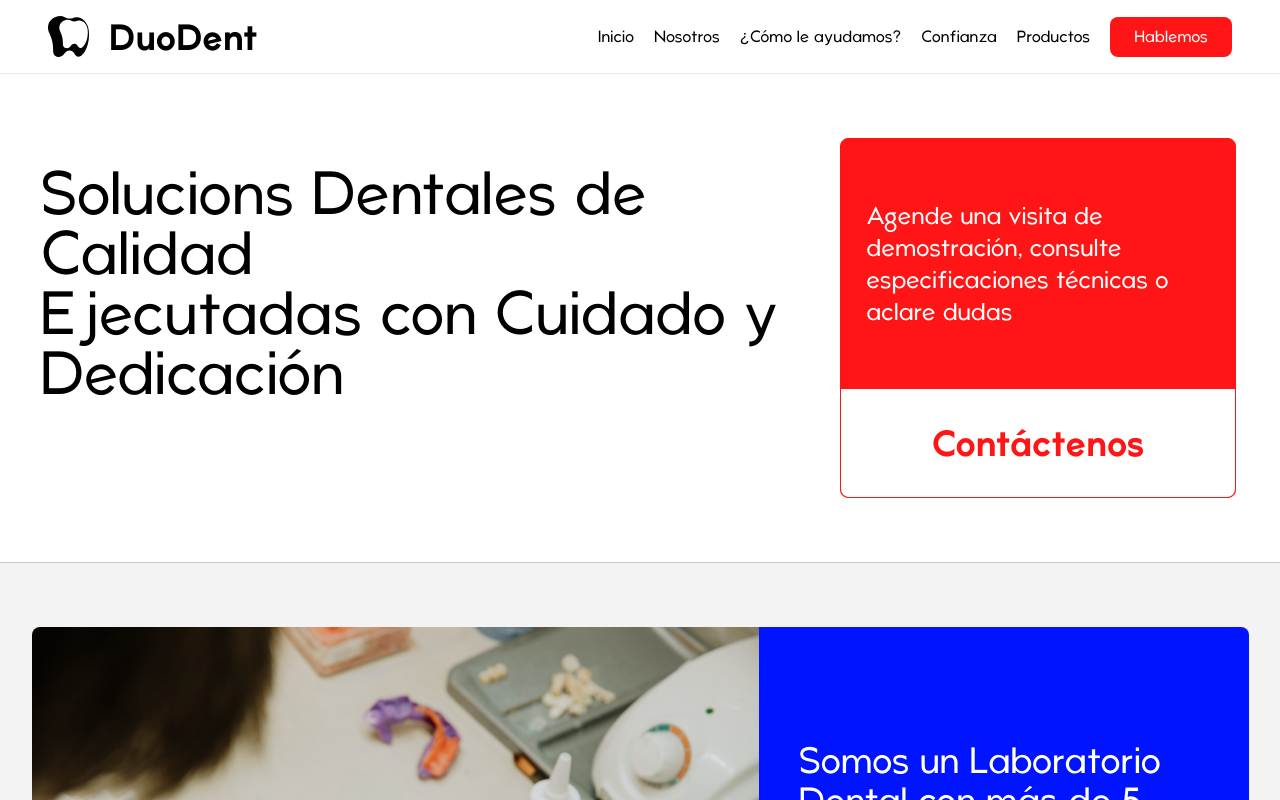
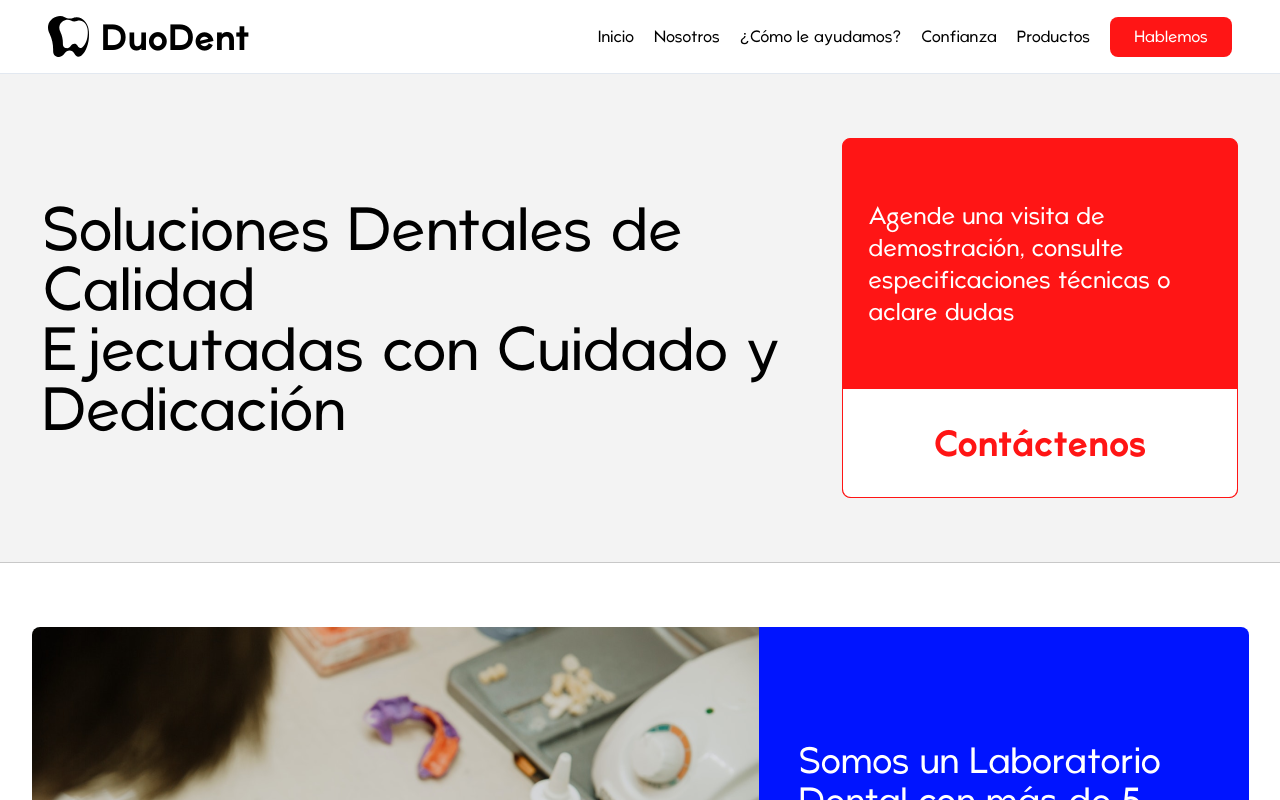
Before and after one commit to HyperMonkey3D/duodent-lab, a Next.js app: page / in a window 1280 px wide. Shown: the top 800 px of the page. Built offline with nearby package versions, Linux system fonts and the light colour scheme.

Commit message:
added form logic and general fixes

```diff
--- a/app/globals.css
+++ b/app/globals.css
@@ -5,6 +5,8 @@
 * {
   box-sizing: border-box;
 }
+
+
 
 html{
   scroll-behavior: smooth;
@@ -20,7 +22,8 @@ h2,
 h3,
 h4,
 p,
-q {
+q,
+small {
   padding: 0;
   margin: 0;
   font-family: "Atami", Arial, Helvetica, sans-serif ;
@@ -29,7 +32,9 @@ q {
 li,
 label,
 button,
-a {
+a,
+th,
+td {
   font-family: "Atami", Arial, Helvetica, sans-serif ;
 }
 
--- a/app/layout.tsx
+++ b/app/layout.tsx
@@ -16,7 +16,7 @@ export default function RootLayout({
   children: React.ReactNode
 }) {
   return (
-    <html lang="en">
+    <html lang="en" className="scroll-smooth">
        <body className={inter.className}>
        <Nav />
         {children}
--- a/components/common/Form.tsx
+++ b/components/common/Form.tsx
@@ -1,6 +1,4 @@
-import {useForm, SubmitHandler } from "react-hook-form"
-
-const Form = () => {
+import {useForm } from "react-hook-form"
 
 interface Inputs {
     name: string,
@@ -10,18 +8,24 @@ const Form = () => {
     message: string
 }
 
-    const {register, handleSubmit, watch, trigger, formState: {errors} } = useForm<Inputs>()
-    const onSubmit: SubmitHandler<Inputs> = async (e: any) => {
+const Form = () => {
+
+    const {
+            register,
+            trigger,
+            formState: {errors}
+        } = useForm<Inputs>()
+
+    const onSubmit  = async (e: any) => {
         const isValid = await trigger()
         if(!isValid){
          e.preventDefault()
         }
-
     }
 
     return(
         <form
-            onSubmit={()=>onSubmit}
+            onSubmit={onSubmit}
             className=" border-t border-duo-stroke"
             action="https://formsubmit.co/063a527649569214b50062bd7d089766"
             method="POST"
@@ -29,50 +33,52 @@ const Form = () => {
             <div className="py-6">
                 <h3 className="text-3xl text-duo-orange">O escríbanos</h3>
             </div>
-            <div className="w-full">
+            <div className="w-full h-fit bg-white mb-9">
                 <label htmlFor="" className="font-bold">Nombre</label>
                 <input
                     type="text"
-                    className="w-full py-2 border border-duo-stroke rounded-lg bg-duo-light-gray mb-9"
-                    {...register("name", {required: true, maxLength: 25})}
-
+                    className="w-full py-2 border border-duo-stroke rounded-lg bg-duo-light-gray "
+                    {...register("name", {required: true, maxLength: 35})}
                 />
+                {errors.name && (<small className="text-rose-600">Por favor ingrese los valores correctos (hasta 35 caracteres)</small>)}
             </div>
-                <div>
+                <div className="w-full h-fit bg-white mb-9">
                     <label htmlFor="" className="font-bold">Laboratorio</label>
                     <input
                         type="text"
-                        className="w-full py-2 border border-duo-stroke rounded-lg bg-duo-light-gray mb-9"
+                        className="w-full py-2 border border-duo-stroke rounded-lg bg-duo-light-gray "
                         {...register("lab", {required: true, maxLength: 40})}
                     />
-
+                        {errors.lab && (<small className="text-rose-600">Por favor ingrese los valores correctos</small>)}
                 </div>
-                <div>
+                <div className="w-full h-fit bg-white  mb-9">
                     <label htmlFor="" className="font-bold">Teléfono</label>
                     <input
                         type="text"
-                        className="w-full py-2 border border-duo-stroke rounded-lg bg-duo-light-gray mb-9"
+                        className="w-full py-2 border border-duo-stroke rounded-lg bg-duo-light-gray"
                         {...register("phone", {required: true, minLength:8, maxLength:8})}
                     />
+                    {errors.phone && (<small className="text-rose-600">Por favor ingrese los valores correctos (8 números sin espacio)</small>)}
                 </div>
-                <div>
+                <div className="w-full h-fit bg-white mb-9">
                     <label htmlFor="" className="font-bold">Email</label>
                     <input
                         type="text"
-                        className="w-full py-2 border border-duo-stroke rounded-lg bg-duo-light-gray mb-9"
+                        className="w-full py-2 border border-duo-stroke rounded-lg bg-duo-light-gray "
                         {...register("email", {required: true, pattern: /^[a-zA-Z0-9._%+-]+@[a-zA-Z0-9.-]+\.[a-zA-Z]{2,}$/g}
                         )}
                     />
+                    {errors.email && (<small className="text-rose-600">Por favor ingrese los valores correctos</small>)}
                 </div>
-                <div>
+                <div className="w-full h-fit bg-white mb-9">
                     <label htmlFor="" className="font-bold">Mensaje</label>
                     <textarea
                         cols={30}
                         rows={10}
-                        className="w-full py-2 border border-duo-stroke rounded-lg bg-duo-light-gray mb-9"
+                        className="w-full py-2 border border-duo-stroke rounded-lg bg-duo-light-gray "
                         {...register("message", {required: true, maxLength:240})}
-                    >
-                    </textarea>
+                    />
+                        {errors.message && (<small className="text-rose-600">Por favor ingrese los valores correctos (hasta 240 caracteres)</small>)}
                 </div>
             <button type="submit" className="py-3 bg-duo-orange w-full border border-duo-orange rounded-lg text-2xl text-white">Enviar</button>
         </form>
--- a/components/common/Menu.tsx
+++ b/components/common/Menu.tsx
@@ -25,7 +25,8 @@ const Menu: React.FC<MenuAction> = ({optionState}) => {
                             const {index, title, route} = item
                             return(
                                 <li key={index}
-                                    className={title === "Hablemos" ? `${actionButtonClass}` : "bg-white py-2 px-10 border-b border-duo-light-gray"} onClick={clicked}>
+                                    className={title === "Hablemos" ? `${actionButtonClass}` : "bg-white py-2 px-10 border-b border-duo-light-gray"}
+                                    onClick={clicked}>
                                     <Link href={route}>
                                         {title}
                                     </Link>
--- a/components/common/Nav.tsx
+++ b/components/common/Nav.tsx
@@ -44,6 +44,22 @@ const Nav = () => {
         }
     }
 
+    //handle smooth scroll
+    const handleScroll = (e: React.MouseEvent<HTMLAnchorElement, MouseEvent>) => {
+
+        const href = e.currentTarget.href
+        if(href.includes("#")) {
+            e.preventDefault()
+            console.log("href", href)
+            const targetID = href.replace(/.*\#/, "")
+            console.log("href replaced", targetID)
+            const elem = document.getElementById(targetID)
+            console.log("elem", elem)
+            elem?.scrollIntoView({
+            behavior: "smooth"})
+        }
+    }
+
     //check screen size to determine menu type
     useEffect(() => {
         const updateSize = () => {
@@ -74,7 +90,13 @@ const Nav = () => {
                         src={logo}
                         alt={"logo"}
                     />
-                    <h3 className="ml-5 text-3xl sm:text-4xl font-bold">DuoDent</h3>
+                    <div className="flex items-end bg-white ml-3 ">
+                        <Link href={"/"}>
+                        <h3
+                            className="text-3xl sm:text-4xl font-bold bg-white"
+                        >DuoDent</h3>
+                        </Link>
+                    </div>
                 </div>
                 {
                    !large && (
@@ -110,7 +132,7 @@ const Nav = () => {
                                             key={`menu-${index}`}
                                             className={title === "Hablemos" ? `${actionButtonClass}` : `ml-5`}
                                         >
-                                        <Link href={route}>
+                                        <Link href={route} onClick={handleScroll}>
                                             {title}
                                         </Link>
                                         </li>
--- a/components/sections/Hero.tsx
+++ b/components/sections/Hero.tsx
@@ -2,11 +2,11 @@ import Link from "next/link"
 
 const Hero = () => {
     return(
-        <section className="py-6">
-            <div className="container mx-auto lg:p-10 bg-white">
-                <div className="w-fit bg-white flex flex-wrap lg:flex-nowrap">
-                    <div className="w-full lg:w-[600px] xl:w-[800px] px-7 py-6 lg:py-6 sm:px-0 bg-white">
-                        <h1 className="text-4xl md:text-5xl lg:text-6xl">Solucions Dentales de Calidad <br></br> Ejecutadas con Cuidado y Dedicación</h1>
+        <section className="py-6 bg-duo-light-gray">
+            <div className="container mx-auto lg:p-10 ">
+                <div className="w-fit  flex flex-wrap lg:flex-nowrap mx-auto">
+                    <div className="w-full lg:w-[600px] xl:w-[800px] px-7 py-6 lg:py-6 sm:px-0 flex items-center">
+                        <h1 className="text-4xl md:text-5xl lg:text-6xl">Soluciones Dentales de Calidad <br></br> Ejecutadas con Cuidado y Dedicación</h1>
                     </div>
                     <div className="w-fit  flex flex-col justify-center lg:items-end items-center bg-duo-orange border border-duo-orange sm:rounded-lg">
                         <div className="w-full lg:w-[350px] xl:w-[394px] h-fit lg:h-[250px]  sm:h-[175px] bg-duo-orange flex items-center border border-duo-orange rounded-t-lg">
--- a/components/sections/Us.tsx
+++ b/components/sections/Us.tsx
@@ -3,7 +3,7 @@ import Image from "next/image"
 
 const Us = () => {
     return(
-        <section id="nosotros" className="py-16 bg-duo-light-gray border-y border-duo-stroke">
+        <section id="nosotros" className="py-16 bg-white border-y border-duo-stroke">
             <div className="flex flex-wrap container mx-auto xl:h-[505px] justify-center w-full sm:px-5 ">
                     <div >
                         <Image
```
Lines whose indentation alone changed are shown as unchanged.
